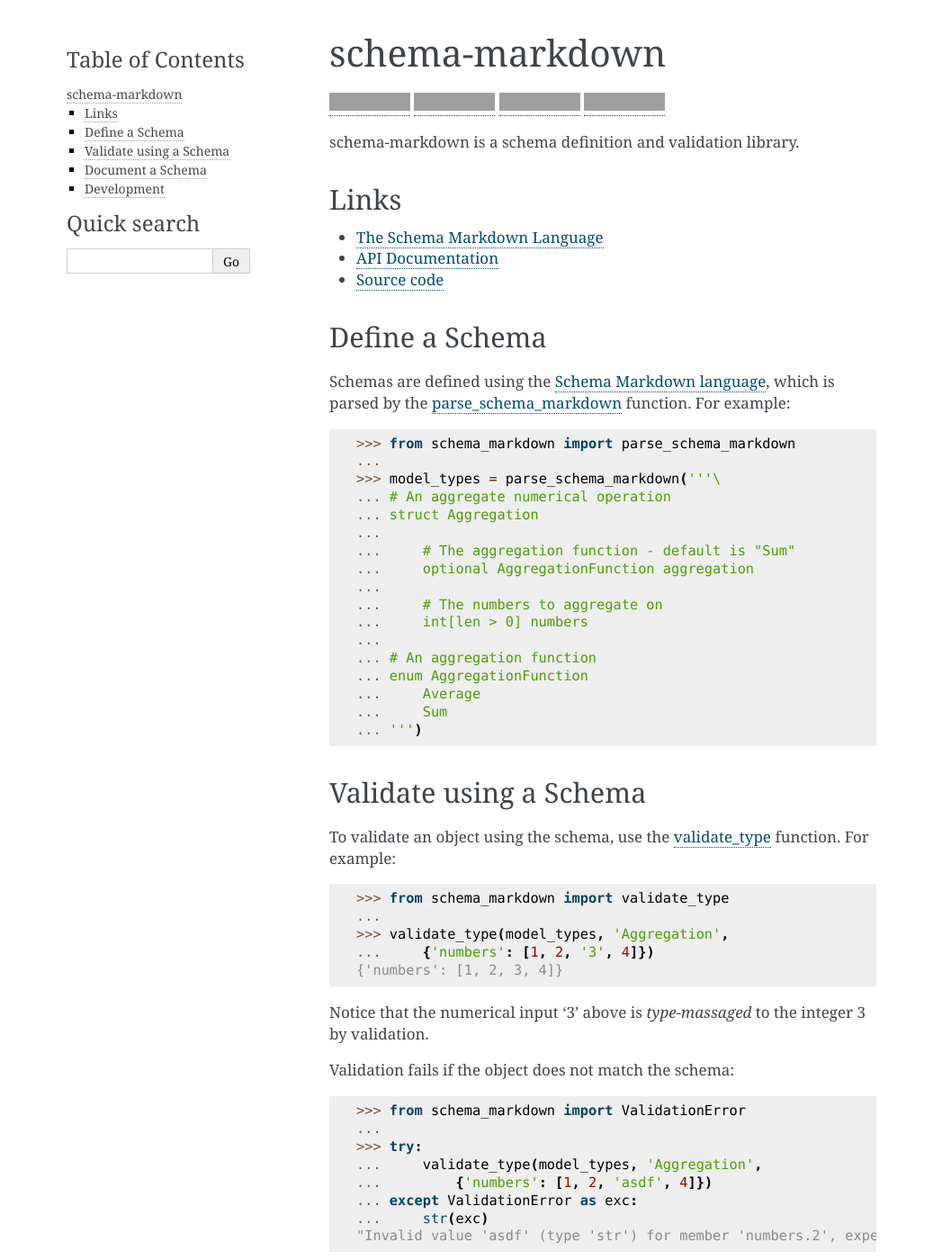
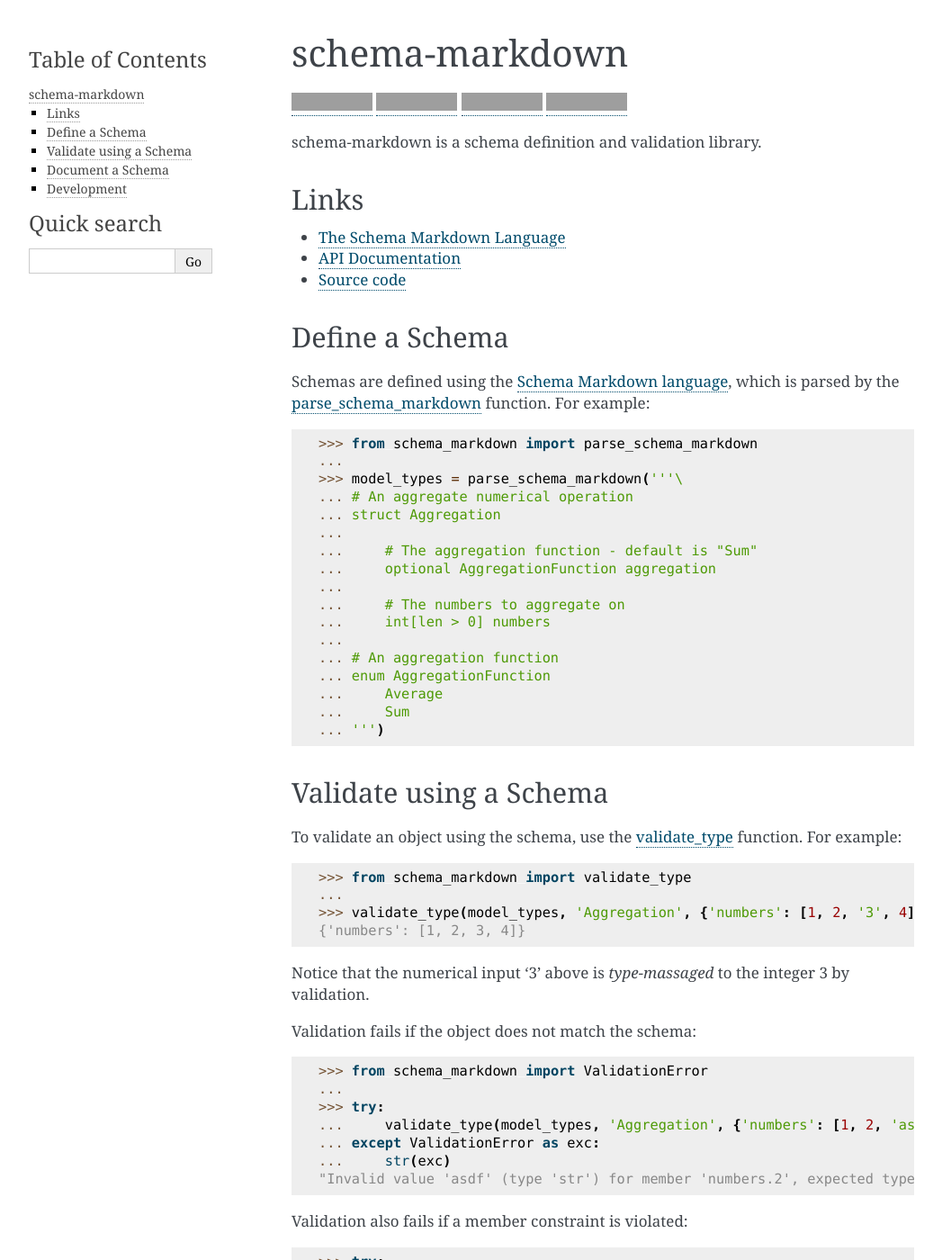
Before and after one commit to craigahobbs/schema-markdown, a Sphinx documentation site: the page built from doc/index.rst, in a window 1280 px wide and 1400 px high. Shown: the whole window at 90% size, without its empty margins (106-1153 px from the left). Built offline with Sphinx 7.4.7, drawn with Linux system fonts in a browser that asks for light colours; grey boxes are pictures that could not be loaded.

Commit message:
widen doc page

```diff
--- a/README.rst
+++ b/README.rst
@@ -68,8 +68,7 @@ function. For example:
 
 >>> from schema_markdown import validate_type
 ...
->>> validate_type(model_types, 'Aggregation',
-...     {'numbers': [1, 2, '3', 4]})
+>>> validate_type(model_types, 'Aggregation', {'numbers': [1, 2, '3', 4]})
 {'numbers': [1, 2, 3, 4]}
 
 Notice that the numerical input '3' above is *type-massaged* to the integer 3 by validation.
@@ -79,8 +78,7 @@ Validation fails if the object does not match the schema:
 >>> from schema_markdown import ValidationError
 ...
 >>> try:
-...     validate_type(model_types, 'Aggregation',
-...         {'numbers': [1, 2, 'asdf', 4]})
+...     validate_type(model_types, 'Aggregation', {'numbers': [1, 2, 'asdf', 4]})
 ... except ValidationError as exc:
 ...     str(exc)
 "Invalid value 'asdf' (type 'str') for member 'numbers.2', expected type 'int'"
@@ -88,8 +86,7 @@ Validation fails if the object does not match the schema:
 Validation also fails if a member constraint is violated:
 
 >>> try:
-...     validate_type(model_types, 'Aggregation',
-...         {'numbers': []})
+...     validate_type(model_types, 'Aggregation', {'numbers': []})
 ... except ValidationError as exc:
 ...     str(exc)
 "Invalid value [] (type 'list') for member 'numbers', expected type 'array' [len > 0]"
--- a/doc/conf.py
+++ b/doc/conf.py
@@ -62,6 +62,7 @@ html_theme_options = {
     'fixed_sidebar': True,
     'github_user': 'craigahobbs',
     'github_repo': 'schema-markdown',
+    'page_width': '1024px',
     'show_powered_by': False,
     'sidebar_width': '16em'
 }
```
